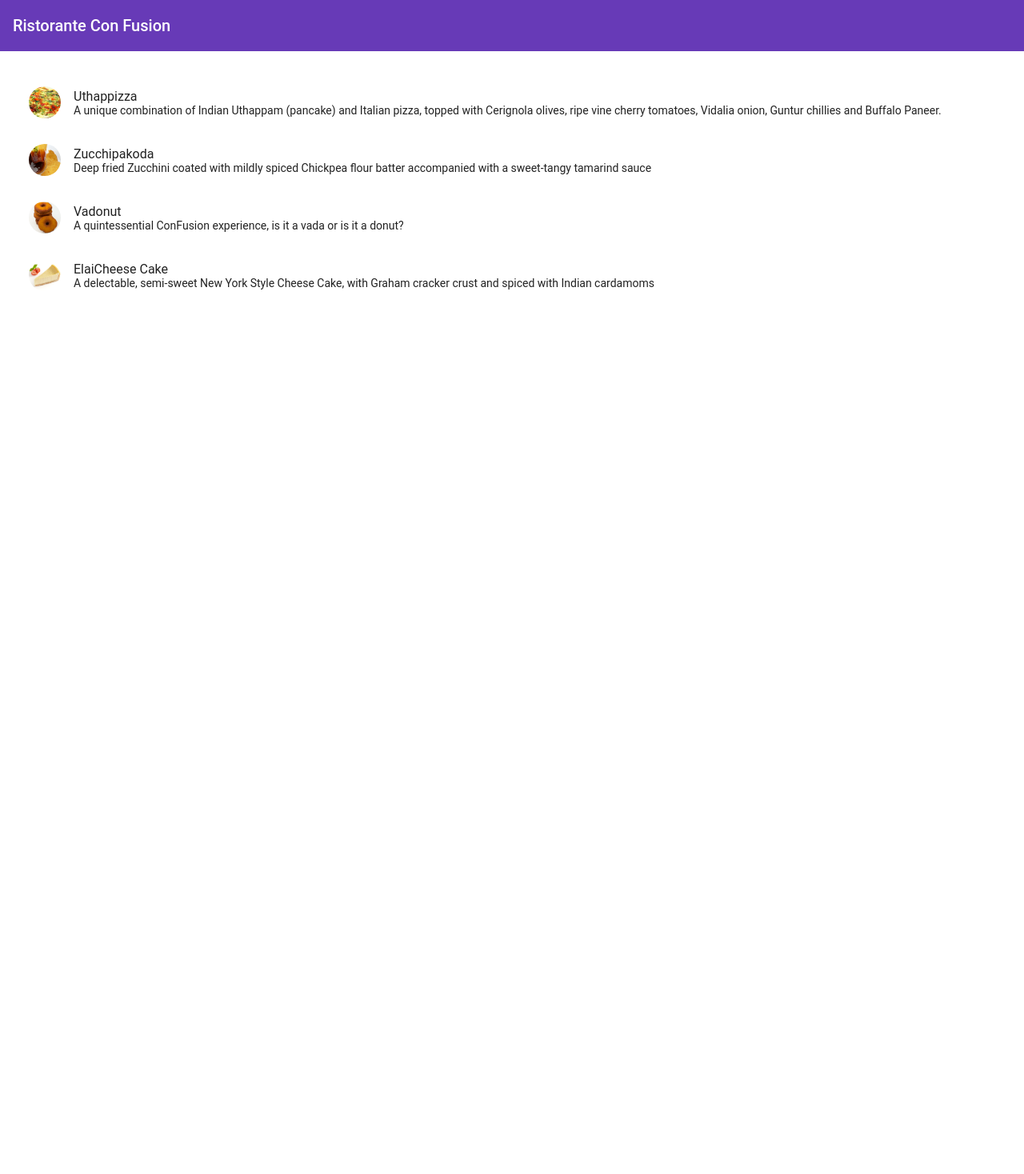
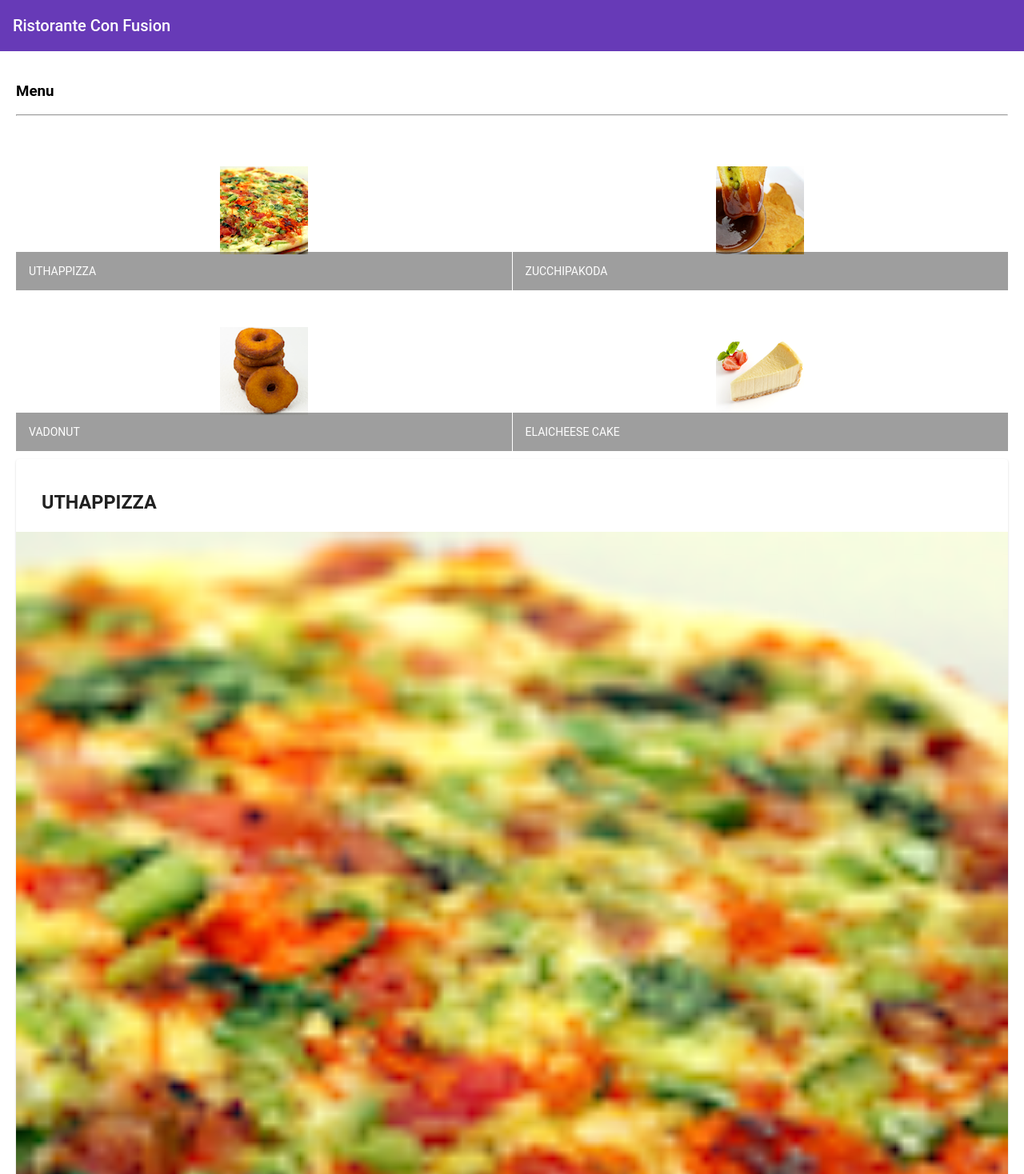
Before and after one commit to MadhavPruthi/confusion-angular, an Angular app: page / in a window 1280 px wide. Shown: the top 1468 px of the page at 80% size. Before the commit the page ends 800 px from the top, so only its background shows below. Built offline with nearby package versions, Linux system fonts and the light colour scheme.

Commit message:
Angular Components Part-2

```diff
--- a/src/app/app.module.ts
+++ b/src/app/app.module.ts
@@ -4,6 +4,9 @@
 import { MatToolbarModule } from "@angular/material/toolbar";
 import { FlexLayoutModule } from "@angular/flex-layout";
 import { MatListModule } from "@angular/material/list";
+import { MatGridListModule } from "@angular/material/grid-list";
+import { MatCardModule } from "@angular/material/card";
+import { MatButtonModule } from "@angular/material/button";
 import { AppComponent } from "./app.component";
 import "hammerjs";
 import { MenuComponent } from "./menu/menu.component";
@@ -16,6 +19,9 @@
     FlexLayoutModule,
     MatToolbarModule,
     MatListModule,
+    MatGridListModule,
+    MatCardModule,
+    MatButtonModule,
   ],
   providers: [],
   bootstrap: [AppComponent],
--- a/src/app/menu/menu.component.html
+++ b/src/app/menu/menu.component.html
@@ -1,11 +1,46 @@
 <div class="container" fxLayout="column" fxLayoutGap="10px">
-  <mat-list fxFlex>
-    <mat-list-item *ngFor="let dish of dishes">
-      <img matListAvatar src="{{ dish.image }}" alt="{{ dish.name }}" />
-      <h1 matLine>{{ dish.name }}</h1>
-      <p matLine>
-        <span>{{ dish.description }}</span>
-      </p>
-    </mat-list-item>
-  </mat-list>
+  <div fxFlex>
+    <div>
+      <h3>Menu</h3>
+      <hr />
+    </div>
+  </div>
+
+  <div fxFlex>
+    <mat-grid-list cols="2" rowHeight="200px">
+      <mat-grid-tile *ngFor="let dish of dishes">
+        <img
+          heigt="200px"
+          matListAvatar
+          src="{{ dish.image }}"
+          alt="{{ dish.name }}"
+        />
+        <mat-grid-tile-footer>
+          <h1 matLine>{{ dish.name | uppercase }}</h1>
+        </mat-grid-tile-footer>
+      </mat-grid-tile>
+    </mat-grid-list>
+  </div>
+
+  <div fxFlex *ngIf="selectedDish">
+    <mat-card>
+      <mat-card-header>
+        <mat-card-title>
+          <h3>{{ selectedDish.name | uppercase }}</h3>
+        </mat-card-title>
+      </mat-card-header>
+      <img
+        mat-card-image
+        src="{{ selectedDish.image }}"
+        alt="{{ selectedDish.image }}"
+      />
+      <mat-card-content>
+        <p>{{ selectedDish.description }}</p>
+      </mat-card-content>
+      <mat-card-actions>
+        <button mat-button>LIKE</button>
+        <button mat-button>SHARE</button>
+      </mat-card-actions>
+    </mat-card>
+  </div>
 </div>
--- a/src/app/menu/menu.component.ts
+++ b/src/app/menu/menu.component.ts
@@ -1,13 +1,7 @@
 import { Component, OnInit } from "@angular/core";
 import { Dish } from "../shared/dish";
 
-@Component({
-  selector: "app-menu",
-  templateUrl: "./menu.component.html",
-  styleUrls: ["./menu.component.scss"],
-})
-export class MenuComponent implements OnInit {
-  dishes: Dish[] = [
+const DISHES: Dish[] = [
   {
     id: "0",
     name: "Uthappizza",
@@ -54,7 +48,15 @@
       "A delectable, semi-sweet New York Style Cheese Cake, with Graham cracker crust and spiced with Indian cardamoms",
   },
 ];
+@Component({
+  selector: "app-menu",
+  templateUrl: "./menu.component.html",
+  styleUrls: ["./menu.component.scss"],
+})
+export class MenuComponent implements OnInit {
+  dishes = DISHES;
 
+  selectedDish: Dish = DISHES[0];
   constructor() {}
 
   ngOnInit() {}
```
Lines whose indentation alone changed are shown as unchanged.
